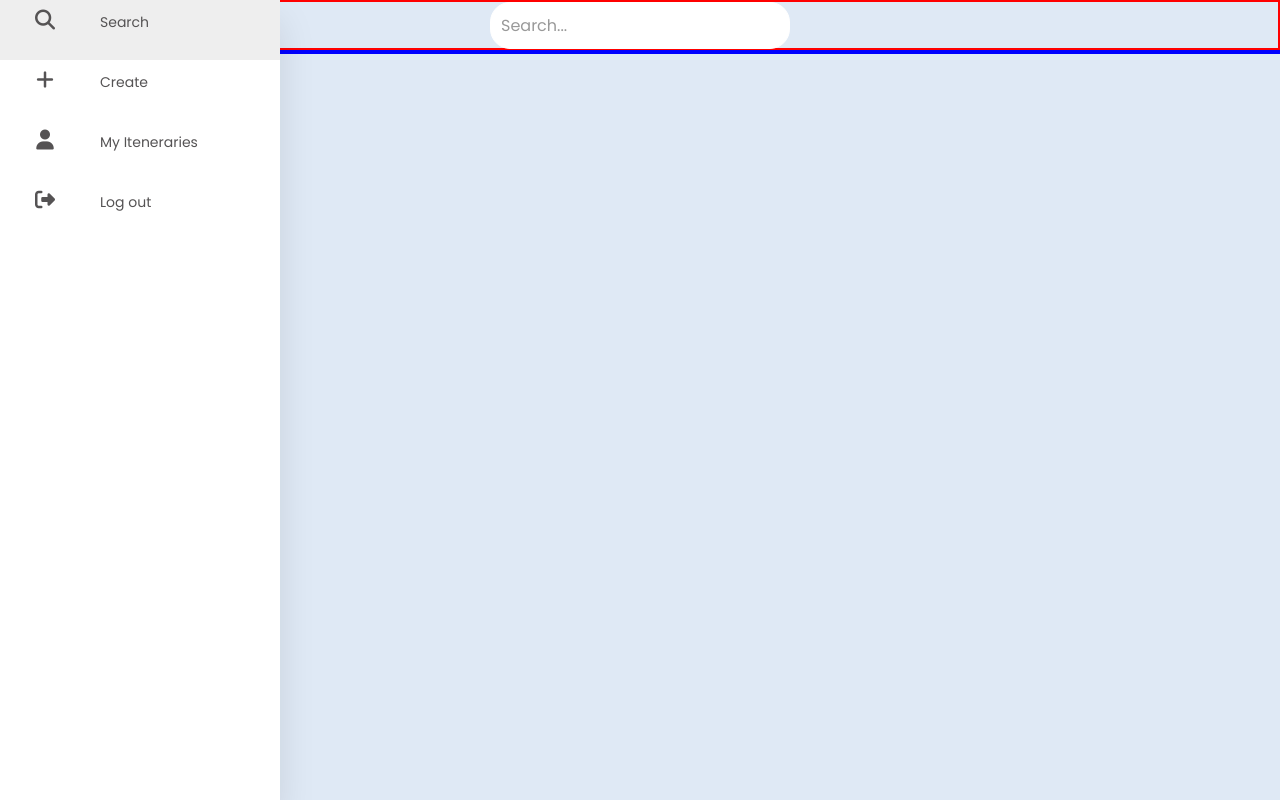
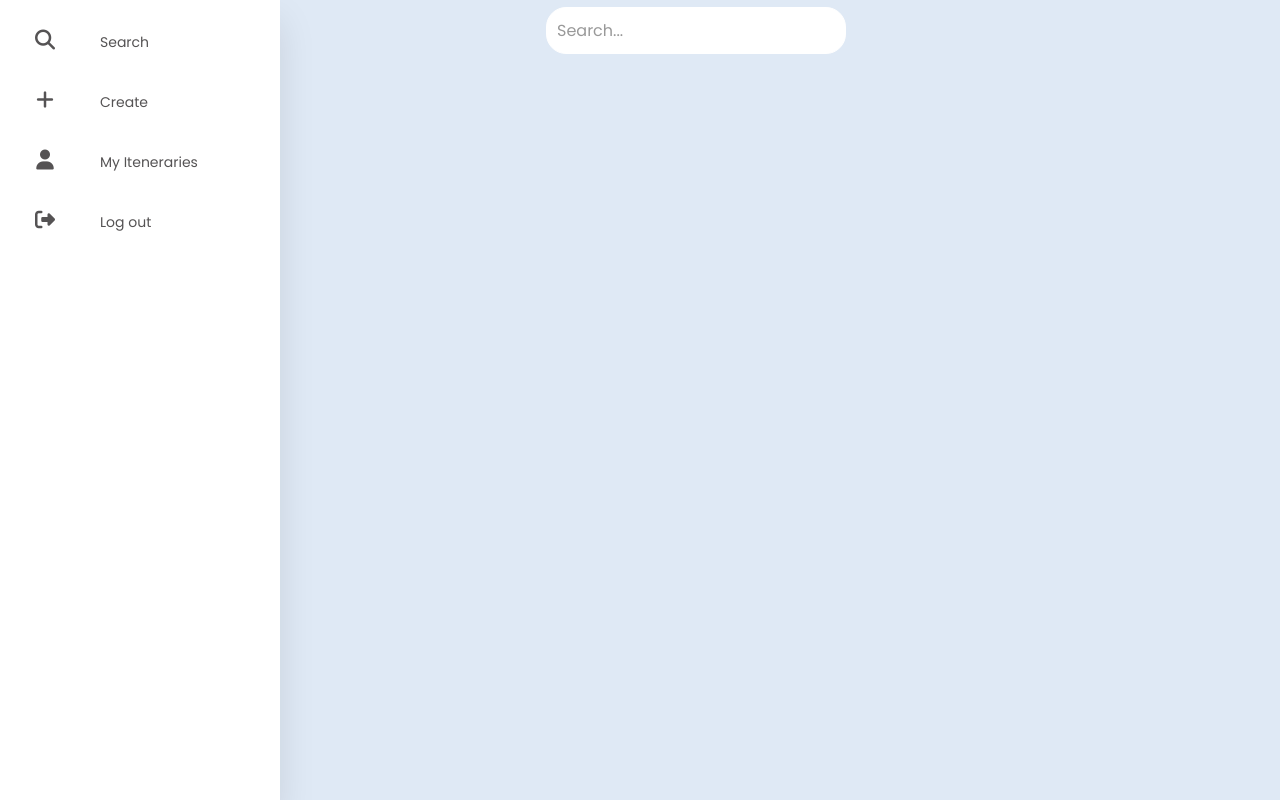
Before and after one commit to Sam3mcconnell/taveltogether, a website with bundled scripts: page client/public/pages/main.html in a window 1280 px wide. Built offline with nearby package versions, Linux system fonts and the light colour scheme; no server answers.

Commit message:
Fixed Main css (mostly)
removed the borders, I can't fix the absolutes thing easily so I just brute force with main widht 90% and added margin left 150px-ish

```diff
--- a/client/public/pages/main.css
+++ b/client/public/pages/main.css
@@ -6,8 +6,8 @@ body {
 }
 .search-container {
     height: 50px;
-    border: 2px solid red;
     display: grid;
+    padding: 30px;
     align-content: center;
     justify-content: center;
 }
@@ -25,10 +25,6 @@ body {
 }
 
 .card-container {
-    border: 2px solid blue;
-}
-.card-container {
-    border: 2px solid blue;
     display: grid;
     grid-template-columns: repeat(auto-fill, minmax(300px, 1fr));
     gap: 20px;
@@ -55,3 +51,7 @@ body {
 .card p {
     font-size: 1rem;
 }
+#page-container{
+    width: 90%;
+    margin-left: 120px;
+}
--- a/client/public/pages/main.html
+++ b/client/public/pages/main.html
@@ -9,11 +9,13 @@
 </head>
 <body>
     <div id="nav-container"></div>
-    <div class="search-container">
-        <input type="text" id="searchInput" placeholder="Search...">
-    </div>
-    <div class="card-container" id="cardContainer">
-    </div>
+    <main id="page-container">
+        <div class="search-container">
+            <input type="text" id="searchInput" placeholder="Search...">
+        </div>
+        <div class="card-container" id="cardContainer">
+        </div>
+    </main>
 
     <script type="module" src="../src/mainScript.js"></script>
     <script src="../src/navCall.js"></script>
--- a/client/public/pages/nav_styles.css
+++ b/client/public/pages/nav_styles.css
@@ -23,7 +23,13 @@ nav {
     overflow: hidden;
     transition: width 0.2s linear;
     box-shadow: 0 20px 35px rgba(0, 0, 0, 0.1);
+    padding-top: 20px;
 }
+nav ul{
+list-style-type: none;
+
+}
+
 .logo {
     text-align: center;
     display: flex;
```
